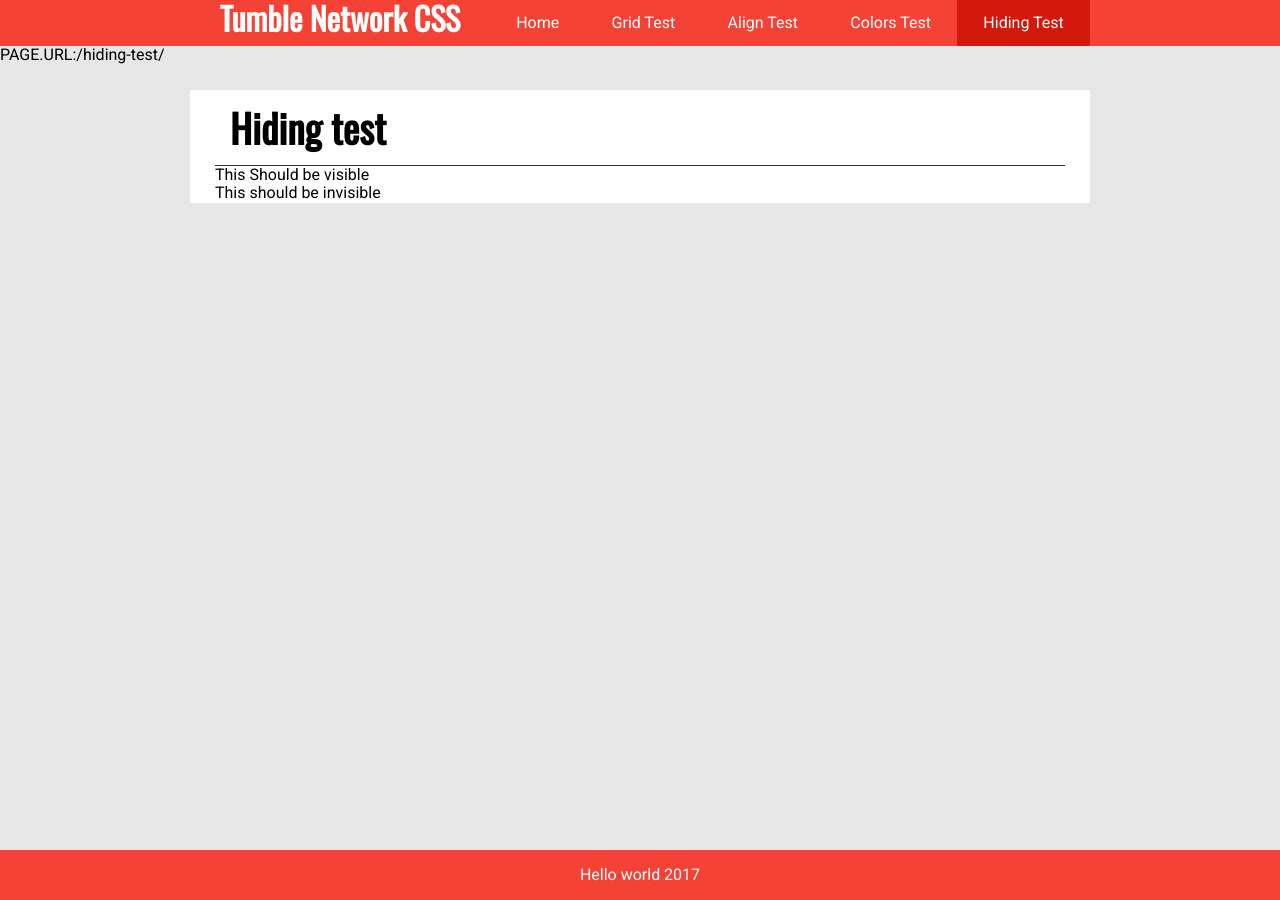
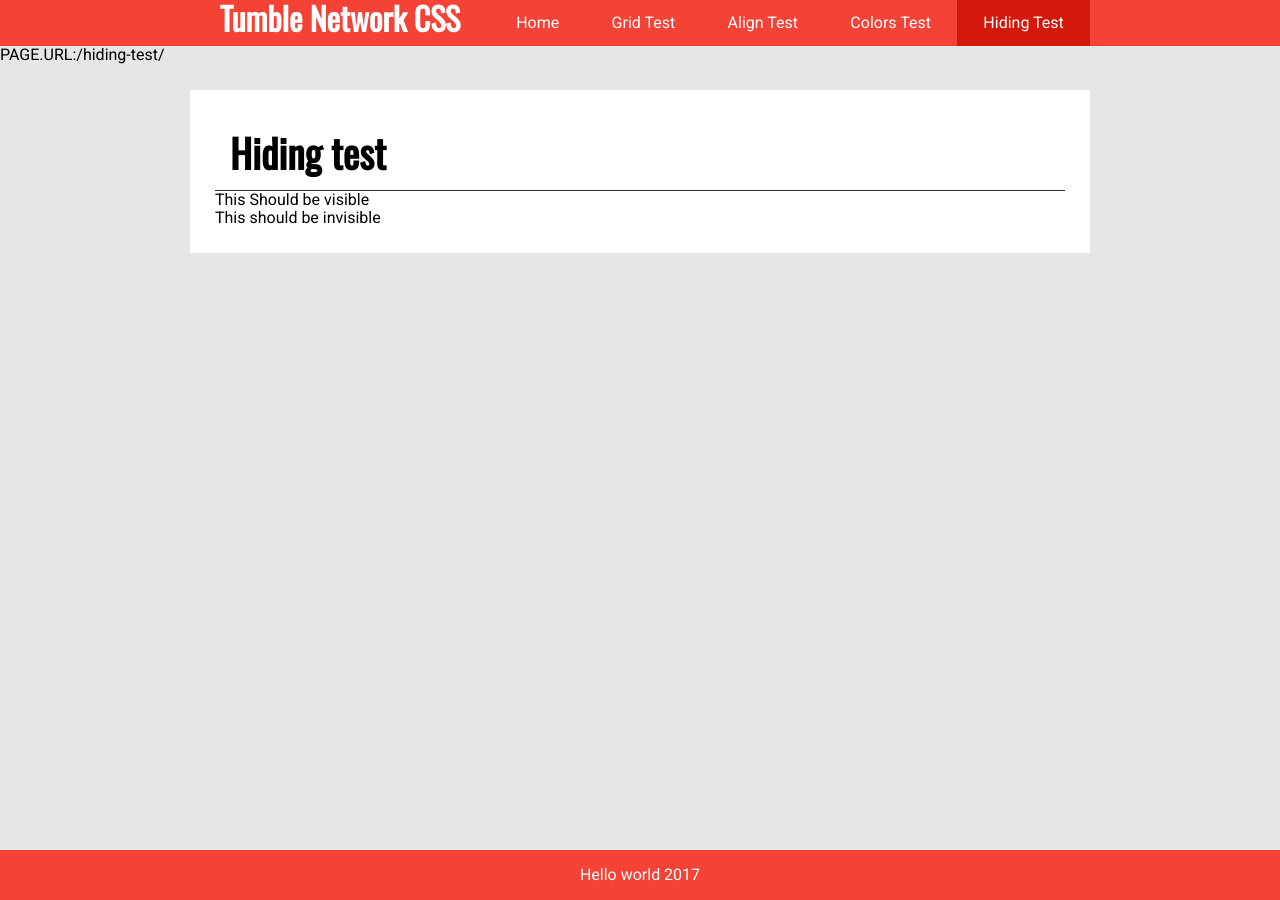
Before and after one commit to tumblenet/tumblenet-css, a Jekyll site: the page built from hiding-test.html, in a window 1280 px wide. Built offline with Jekyll 4.4.1, drawn with Linux system fonts in a browser that asks for light colours.

Commit message:
better padding and margin for page

```diff
--- a/css/tumblenet.min.html
+++ b/css/tumblenet.min.html
@@ -295,7 +295,8 @@ float: none;' %};
 
 /* PAGE RULES */
 .tn-page {
-    margin: 25px;
+    margin: 25px 0;
+    padding: 25px;
 }
 
 .tn-page-header {
@@ -303,9 +304,9 @@ float: none;' %};
     padding: 15px;
 }
 .tn-separator {
-height:1px;
-background:#717171;
-border-bottom:1px solid #313030;
+height: 1px;
+background: #717171;
+border-bottom: 1px solid #313030;
 }
 
 .tn-page-body h1, .tn-page-body h2, .tn-page-body h3, .tn-page-body h4, .tn-page-body h5 {
```
